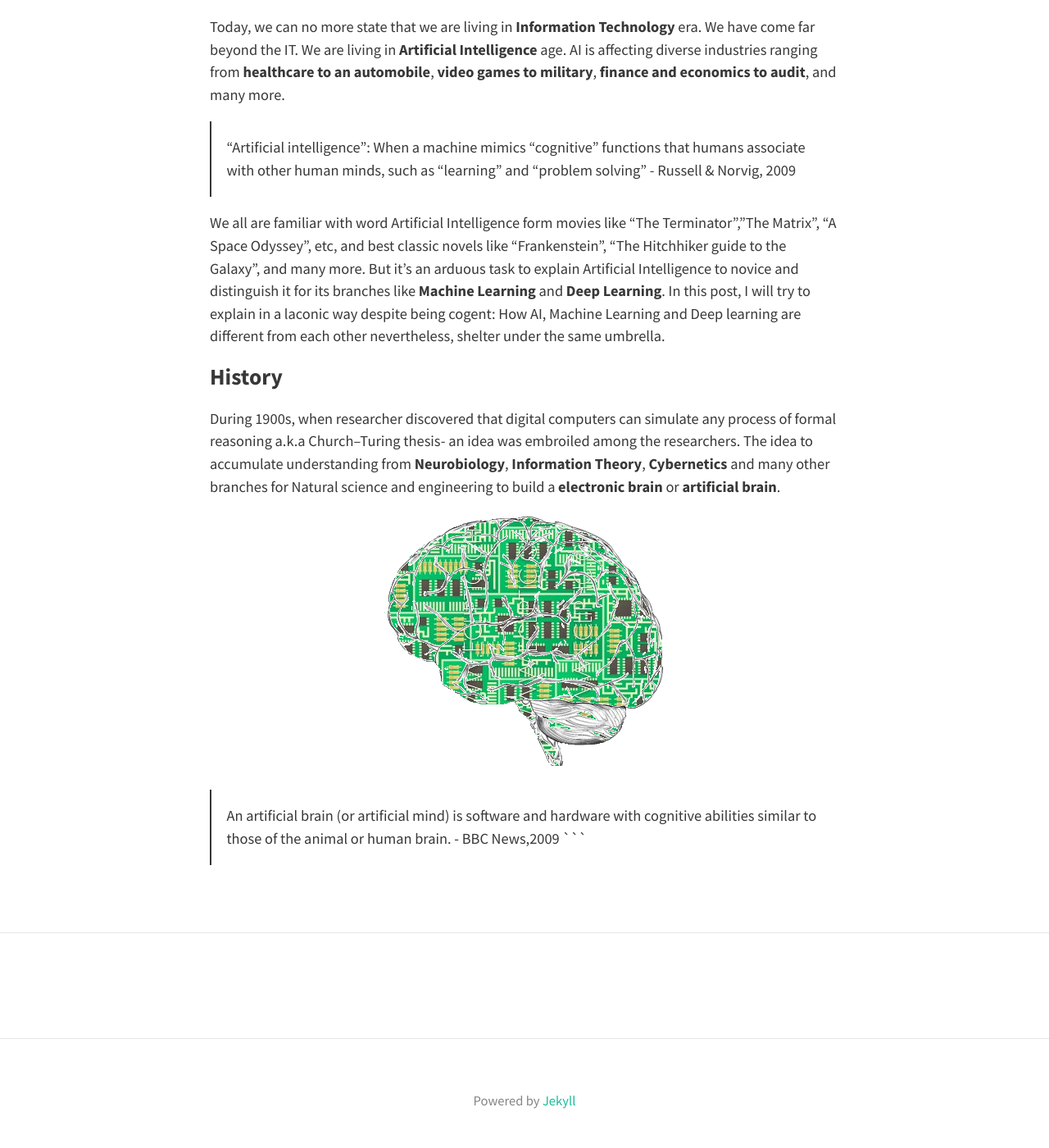
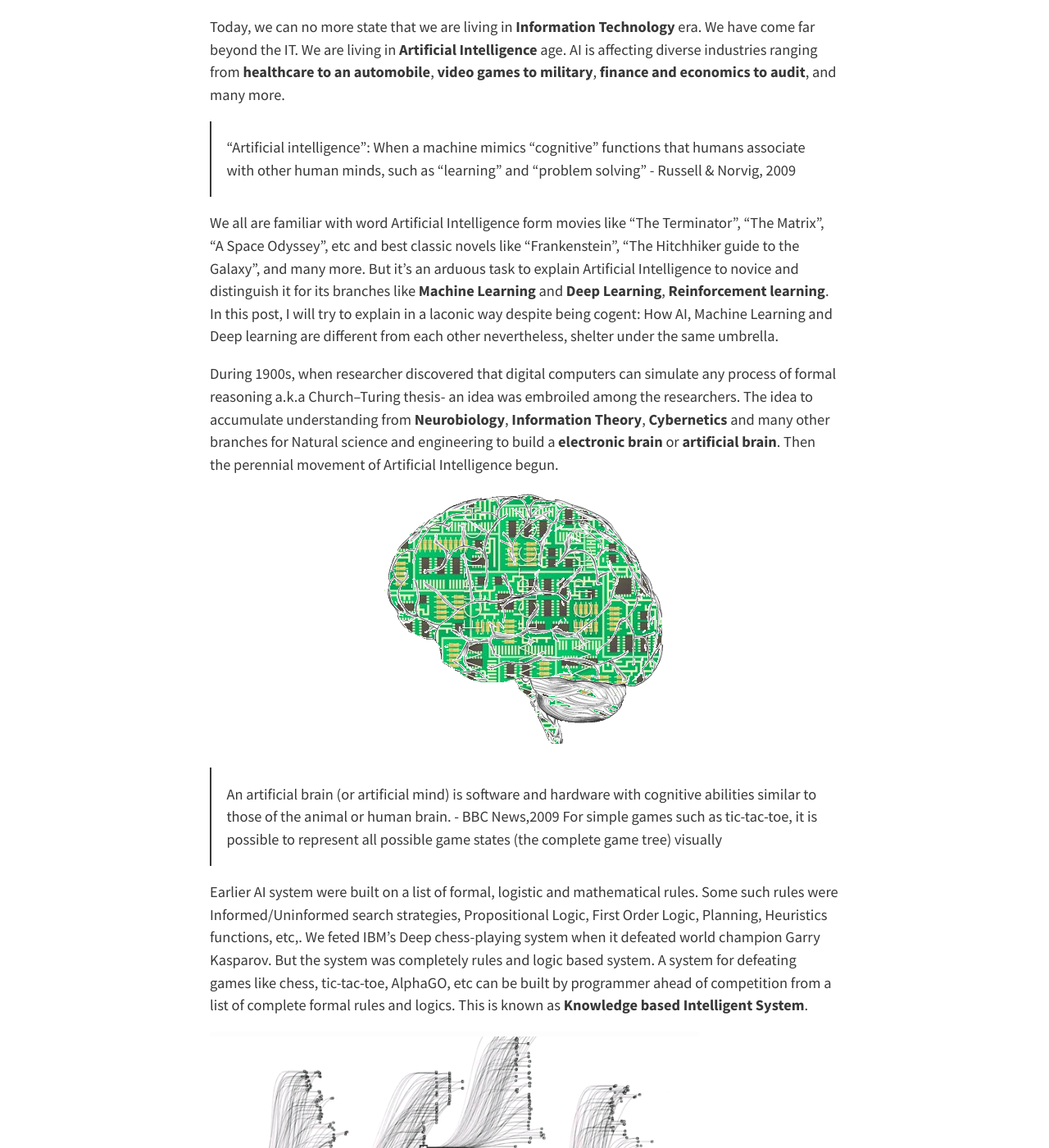
Before and after one commit to Niranjankr96/bjjaiswal.github.io, a Jekyll site: the page built from _posts/2018-06-30-Introduction-to-Artificial-Intelligence-and-its-branches.md, in a window 1280 px wide and 1400 px high, scrolled down 347 px. Shown: the whole window at 82% size. Built offline with Jekyll 4.4.1, drawn with Linux system fonts in a browser that asks for light colours; nearby versions of some CDN libraries; our own code applies the rules of GitHub Pages for plain Markdown files; comment, search, counter and statistics services are not loaded; some of the changed text lies outside the part shown.

Commit message:
added more on AI

````diff
--- a/_posts/2018-06-30-Introduction-to-Artificial-Intelligence-and-its-branches.md
+++ b/_posts/2018-06-30-Introduction-to-Artificial-Intelligence-and-its-branches.md
@@ -2,14 +2,19 @@ Today, we can no more state that we are living in __Information Technology__ era
 
  > "Artificial intelligence": When a machine mimics "cognitive" functions that humans associate with other human minds, such as "learning" and "problem solving" - Russell & Norvig, 2009
 
-We all are familiar with word Artificial Intelligence form movies like "The Terminator","The Matrix", "A Space Odyssey", etc, and best classic novels like "Frankenstein", "The Hitchhiker guide to the Galaxy", and many more. But it's an arduous task to explain Artificial Intelligence to novice and distinguish it for its branches like __Machine Learning__ and __Deep Learning__. In this post, I will try to explain in a laconic way despite being cogent: How AI, Machine Learning and Deep learning are different from each other nevertheless, shelter under the same umbrella.
+We all are familiar with word Artificial Intelligence form movies like "The Terminator", "The Matrix", "A Space Odyssey", etc and best classic novels like "Frankenstein", "The Hitchhiker guide to the Galaxy", and many more. But it's an arduous task to explain Artificial Intelligence to novice and distinguish it for its branches like __Machine Learning__ and __Deep Learning__, __Reinforcement learning__. In this post, I will try to explain in a laconic way despite being cogent: How AI, Machine Learning and Deep learning are different from each other nevertheless, shelter under the same umbrella.
 
-### History
-During 1900s, when researcher discovered that digital computers can simulate any process of formal reasoning a.k.a Church–Turing thesis- an idea was embroiled among the researchers. The idea to accumulate understanding from __Neurobiology__, __Information Theory__, __Cybernetics__ and many other branches for Natural science and engineering to build a __electronic brain__ or __artificial brain__.
+
+During 1900s, when researcher discovered that digital computers can simulate any process of formal reasoning a.k.a Church–Turing thesis- an idea was embroiled among the researchers. The idea to accumulate understanding from __Neurobiology__, __Information Theory__, __Cybernetics__ and many other branches for Natural science and engineering to build a __electronic brain__ or __artificial brain__. Then the perennial movement of Artificial Intelligence begun.
 
 <div style="text-align:center"><img src ="/img/2018-06-30/Artificial-Brain.png"/></div>
 
 >An artificial brain (or artificial mind) is software and hardware with cognitive
 abilities similar to those of the animal or human brain. -
 > BBC News,2009
-```
+For simple games such as tic-tac-toe, it is possible to represent all possible game states (the complete game tree) visually
+
+Earlier AI system were built on a list of formal, logistic and mathematical rules. Some such rules were Informed/Uninformed search strategies, Propositional Logic, First Order Logic, Planning, Heuristics functions, etc,. We feted IBM's Deep chess-playing system when it defeated world champion Garry Kasparov. But the system was completely rules and logic based system. A system for defeating games like chess, tic-tac-toe, AlphaGO, etc can be built by programmer ahead of competition from a list of complete formal rules and logics. This is known as __Knowledge based Intelligent System__.
+
+![](/img/2018-06-30/tree-based.png)
+*Small section of the combinatorial game tree for the game of Go. The branching factor, or the number of possible moves in any position is about 200 for Go, which is an order of magnitude more complex than the 20 found in the game of chess. Courtesy Goggle’s DeepMind.*
````
Also changed, not shown: img/2018-06-30/Firefox_Screenshot_2018-05-31T11-19-13.972Z.png (added), img/2018-06-30/difference-in-layer.png (added), img/2018-06-30/knowledgebased-systems-14-728.jpg (added), img/2018-06-30/tree-based.png (added).
